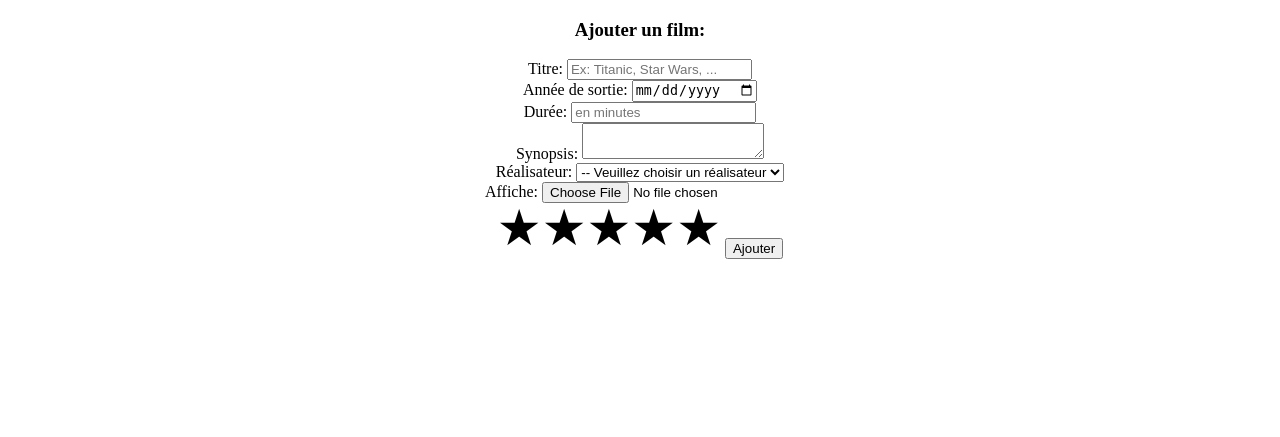
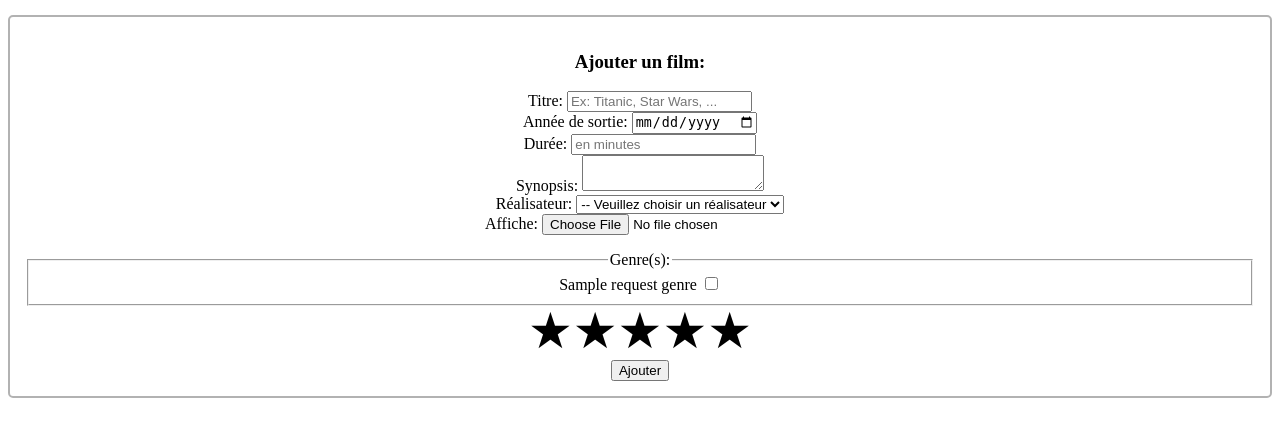
Before and after one commit to baku67/ELAN_MVC_cinema, a PHP site: template view/listMovies.php in a window 1280 px wide. Shown: the part 311-748 px from the top of the page. Run offline with PHP 8.4, Linux system fonts and the light colour scheme; the template is opened without the code that fills it: most values are stand-ins (such as "Sample title", 1, 10 or a date in 2020); data that the repository does not hold is empty.

Commit message:
WIP form addMovie OK (reste uploadImg)

```diff
--- a/public/css/style.css
+++ b/public/css/style.css
@@ -43,6 +43,12 @@ table {
 }
 
 
+.form {
+    padding: 15px;
+    border-radius: 5px;
+    border: 2px solid rgba(0, 0, 0, 0.3);
+    margin: 15px auto;
+}
 
 
 /* Rating stars */
--- a/view/actorDetails.php
+++ b/view/actorDetails.php
@@ -18,7 +18,6 @@
     ?>
         <a href="index.php?action=movieDetails&id=<?= $movie["movie_id"] ?>"><?= $movie["movie_title"] ?></a><br>
 
-
     <?php
     }
     ?>
--- a/view/listMovies.php
+++ b/view/listMovies.php
@@ -1,4 +1,7 @@
-<?php ob_start(); ?>
+<?php
+    ob_start();
+    $genreList = $requestGenre->fetchAll();
+?>
 
 <p>Il y a <?= $request->rowCount() ?> films disponibles</p>
 <a href="index.php">Revenir à l'accueil</a>
@@ -10,7 +13,7 @@
         <ul id="movieFilterGenreList">
             <!-- For each genre créer le bouton filtre (+localstorage pour garder et cumuler ?) -->
             <?php
-            foreach($requestGenre->fetchAll() as $genre) {
+            foreach($genreList as $genre) {
             ?>
                 <li><a href="index.php?action=listMoviesFiltered&filterId=<?= $genre["movieGenre_id"] ?>&filterLabel=<?= $genre["movieGenre_label"] ?>"><?= ucfirst($genre["movieGenre_label"]) ?></a></li>
             <?php
@@ -24,14 +27,14 @@
         <ul id="movieFilterGenreList">
             <!-- For each genre créer le bouton filtre (+localstorage pour garder et cumuler ?) -->
             <?php
-            foreach($requestGenre->fetchAll() as $genre) {
+            foreach($genreList as $genre) {
             ?>
                 <?php
-                if(!in_array($genre["movieGenre_id"], $_SESSION["filters"][0])) {
+                // if(!in_array($genre["movieGenre_id"], $_SESSION["filters"][0])) {
                 ?>
-                <li><a href="index.php?action=listMoviesFiltered&filterId=<?= $genre["movieGenre_id"] ?>&filterLabel=<?= $genre["movieGenre_label"] ?>"><?= ucfirst($genre["movieGenre_label"]) ?></a></li>
+                    <li><a href="index.php?action=listMoviesFiltered&filterId=<?= $genre["movieGenre_id"] ?>&filterLabel=<?= $genre["movieGenre_label"] ?>"><?= ucfirst($genre["movieGenre_label"]) ?></a></li>
                 <?php
-                }
+                // }
                 ?>
             <?php
             }
@@ -83,7 +86,7 @@
     </table>
 
 
-    <form action="index.php?action=addMovie" method="POST">
+    <form class="form" action="index.php?action=addMovie" method="POST">
         <h3>Ajouter un film:</h3>
         <input type="hidden" name="type" value="addMovieForm">
         <div>
@@ -122,6 +125,21 @@
         </div>
 
 
+        <div>
+            <p></p>
+            <fieldset>
+                <legend>Genre(s):</legend>
+                <?php
+                foreach($genreList as $genre) {
+                ?>
+                    <label for="<?= $genre["movieGenre_id"] ?>"><?= $genre["movieGenre_label"] ?></label>
+                    <input name="<?= $genre["movieGenre_id"] ?>" id="<?= $genre["movieGenre_id"] ?>" type="checkbox">
+                <?php
+                }
+                ?>
+            </fieldset>
+        </div>
+
 
 
         <div class="rating">
@@ -157,7 +175,7 @@
             </label>
         </div>
 
-
+        <br>
 
         <input type="submit" name="submit" value="Ajouter">
 
```
Also changed, not shown: controller/MoviesController.php (+13 -8 lines).
